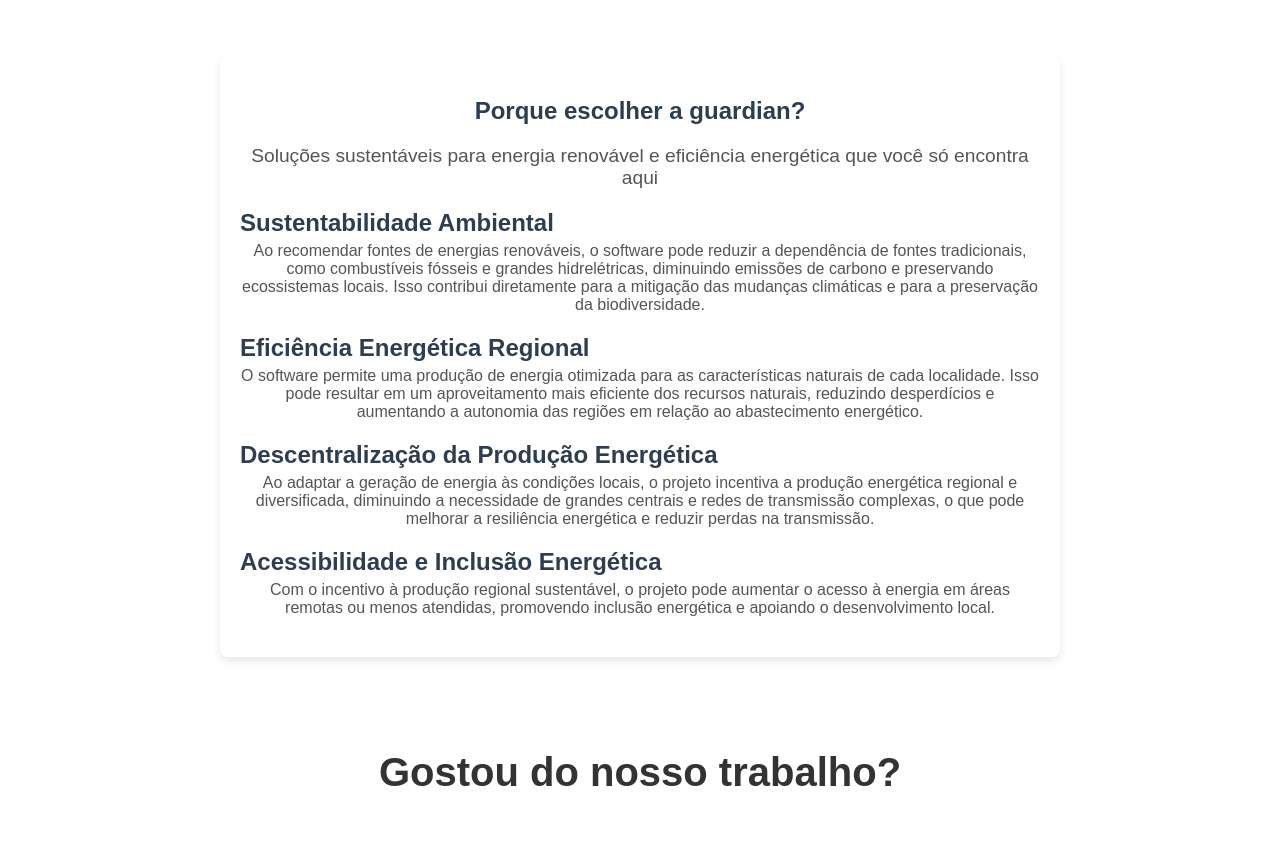
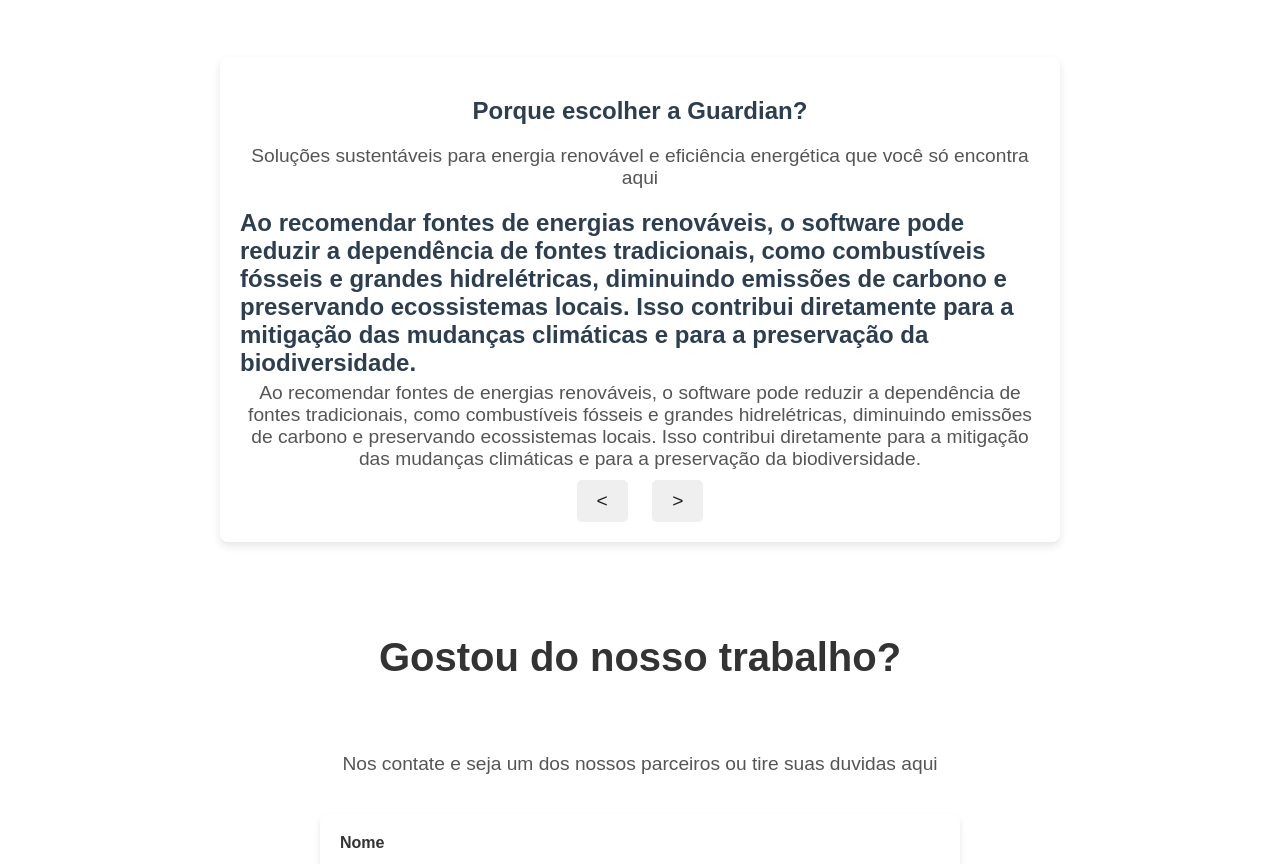
Before and after one commit to rafaelmandel-dev/GS-Front-Webdev, a plain HTML site: page index.html in a window 1280 px wide. Shown: the part 977-1841 px from the top of the page. Drawn offline with Linux system fonts and the light colour scheme.

Commit message:
feat- adicao completa do carousel

```diff
--- a/index.html
+++ b/index.html
@@ -8,6 +8,7 @@
     <link rel="shortcut icon" href="images/logo.png" type="image/x-icon">
 </head>
 <body>
+
     <header>
         <nav>
             <ul>
@@ -29,6 +30,7 @@
     </header>
 
     <main>
+
         <section class="hero">
             <div class="content">
                 <h1>Guardian</h1>
@@ -56,9 +58,15 @@
 
         <section class="gente">
             <div class="container-gente">
-                <h1>Porque escolher a guardian?</h1>
+                <h1>Porque escolher a Guardian?</h1>
                 <p>Soluções sustentáveis para energia renovável e eficiência energética que você só encontra aqui</p>
-                <div id="impact-list"></div>
+                <div id="impact-list" class="carousel-container">
+
+                </div>
+                <div class="carousel-buttons">
+                    <button id="prev-btn">&lt</button>
+                    <button id="nest-btn">&gt</button>
+                </div>
             </div>
         </section>
 
--- a/scripts/impactos.js
+++ b/scripts/impactos.js
@@ -18,18 +18,37 @@ const impactos = [
 ];
 
 const impactList = document.getElementById('impact-list');
+let currentIndex = 0;
 
-impactos.forEach(impact => {
+const renderImpactos = () => {
+    impactList.innerHTML = ''; //isso vai limpar a lista antes de adicionar os itens again
+
     const impactDiv = document.createElement("div");
     impactDiv.classList.add("impact");
 
     const title = document.createElement("h3");
-    title.textContent = impact.titulo;
+    title.textContent = impactos[currentIndex].descricao;
 
-    const description = document.createElement("p");
-    description.textContent = impact.descricao;
+    const description = document.createElement("p")
+    description.textContent = impactos[currentIndex].descricao;
+
 
     impactDiv.appendChild(title);
     impactDiv.appendChild(description);
     impactList.appendChild(impactDiv);
+};
+
+//criar um metodo de mover para o proximo "slide" e depois voltar
+const nextBtn = document.getElementById('nest-btn');
+nextBtn.addEventListener('click', () => {
+    currentIndex = (currentIndex + 1) % impactos.length;
+    renderImpactos();
 });
+
+const prevBtn = document.getElementById('prev-btn');
+prevBtn.addEventListener('click', () => {
+    currentIndex = (currentIndex - 1 + impactos.length) % impactos.length;
+    renderImpactos();
+});
+
+renderImpactos();
--- a/styles/index.css
+++ b/styles/index.css
@@ -215,8 +215,16 @@ input:checked + .slider:before{
     color: #555;
 }
 
-#impact-list{
+.carousel-container{
+    display: flex;
+    overflow: hidden;
     margin-top: 20px;
+}
+
+.impact{
+    min-width: 100%;
+    box-sizing: border-box;
+    transition: transform 0.5s ease;
 }
 
 .impact h3{
@@ -227,12 +235,27 @@ input:checked + .slider:before{
 
 .impact p{
     margin: 5px 0 0;
-    font-size: 1em;
+    font-size: 1.em;
     color: #555;
 }
 
-.impact{
-    margin-bottom: 20px;
+.carousel-buttons{
+    text-align: center;
+    margin-top: 10px;
+}
+
+.carousel-buttons button{
+    color: #1f1f1f;
+    border: none;
+    padding: 10px 20px;
+    font-size: 1.2em;
+    cursor: pointer;
+    margin: 0 10px;
+    border-radius: 5px;
+}
+
+.carousel-buttons button:hover{
+    background-color: #34495e;
 }
 
 .contato{
```
Also changed, not shown: 1 other file.
